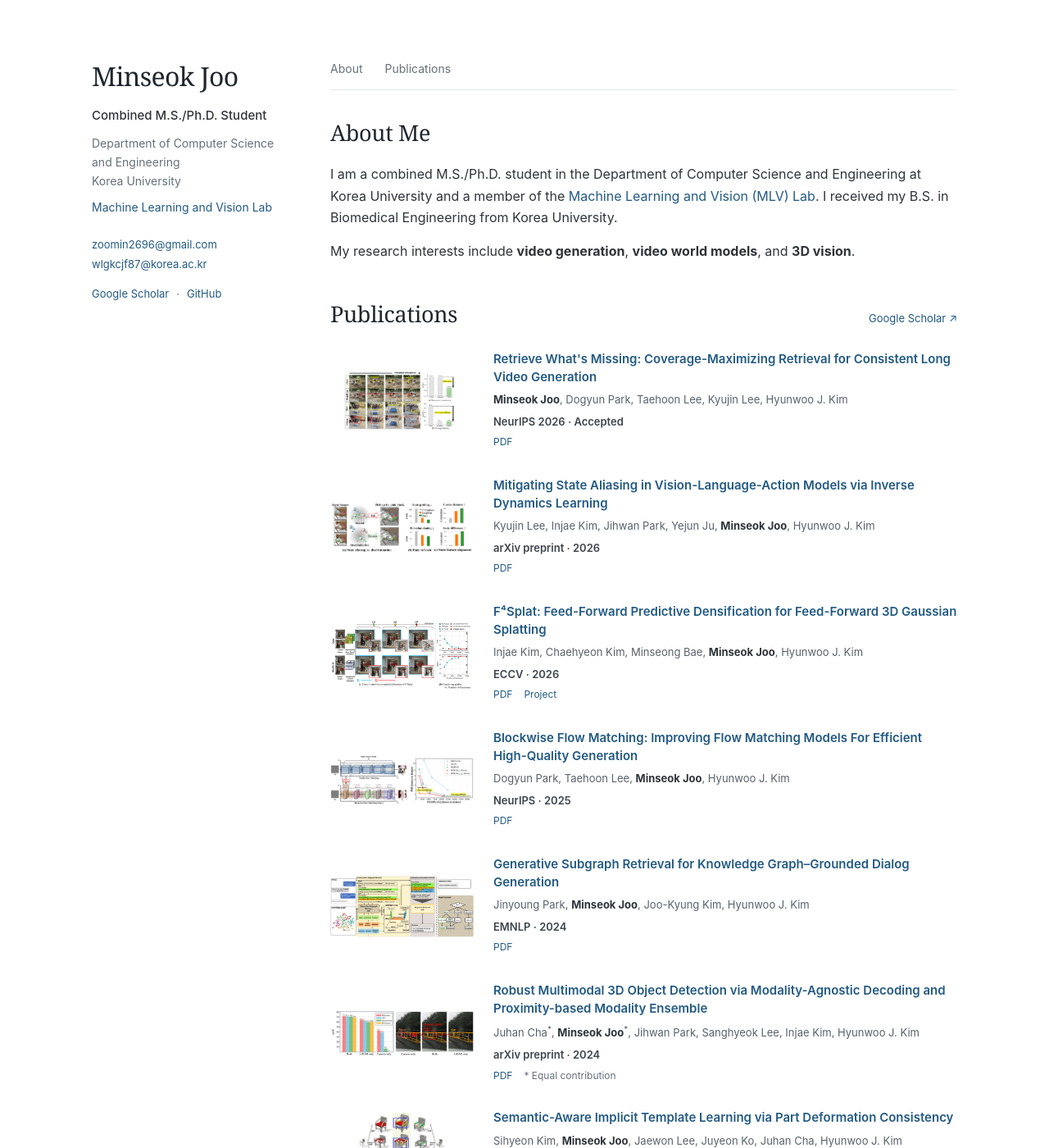
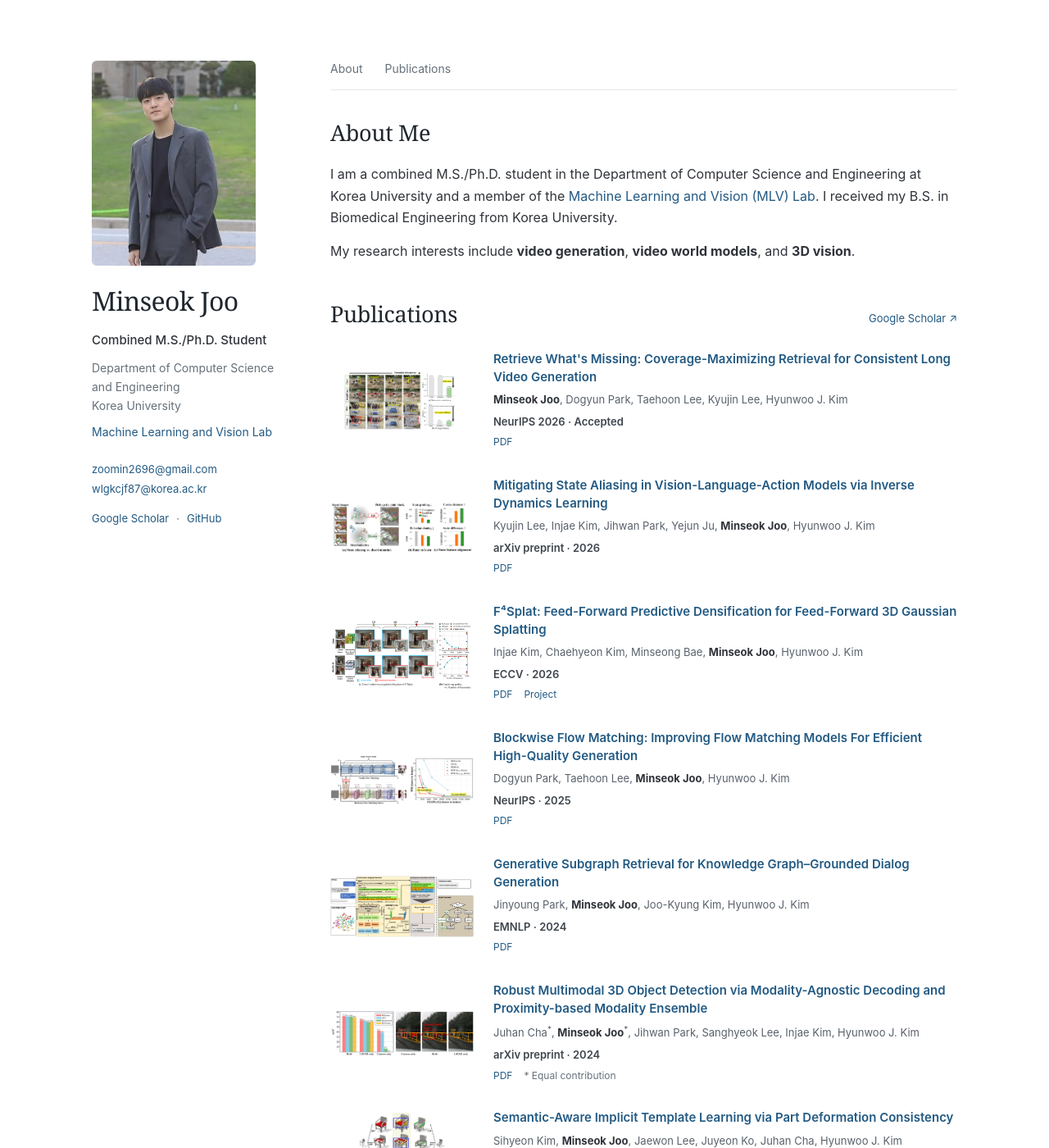
Before and after one commit to zoomkinseok/zoomkinseok.github.io, a Jekyll site: the page built from _pages/about.md, in a window 1280 px wide and 1400 px high. Shown: the whole window at 82% size. Built offline with Jekyll 4.4.1, drawn with Linux system fonts in a browser that asks for light colours.

Commit message:
Add Minseok Joo's profile photo

```diff
--- a/_config.yml
+++ b/_config.yml
@@ -23,7 +23,7 @@ repository               : "zoomkinseok/zoomkinseok.github.io"
 #               Additional customization can be done by editing /_includes/author-profile.html
 author:
   # Biographic information
-  avatar           : # Add a profile photo when available
+  avatar           : "minseok-joo.jpg"
   name             : "Minseok Joo"
   pronouns         : # example: "she/her"
   bio              : "Combined M.S./Ph.D. Student"
--- a/_layouts/academic.html
+++ b/_layouts/academic.html
@@ -12,6 +12,11 @@
     <a class="skip-link" href="#main-content">Skip to content</a>
     <div class="site-shell">
       <aside class="profile" aria-label="Profile and contact">
+        {% if site.author.avatar %}
+        <div class="profile-photo">
+          <img src="{{ site.author.avatar | prepend: '/images/' | relative_url }}" alt="Portrait of {{ site.author.name | escape }}" width="1206" height="787" decoding="async">
+        </div>
+        {% endif %}
         <h1><a href="{{ '/' | relative_url }}">{{ site.author.name | escape }}</a></h1>
         <p class="profile-role">{{ site.author.bio | escape }}</p>
         <p class="profile-affiliation">Department of Computer Science<br>and Engineering<br>{{ site.author.employer | escape }}</p>
--- a/assets/css/academic.css
+++ b/assets/css/academic.css
@@ -31,6 +31,9 @@ p { margin: 0 0 1em; }
   padding: 0 32px;
 }
 .profile { align-self: start; position: sticky; top: 52px; padding-top: 2px; font-size: 14px; }
+.profile-photo { position: relative; width: 200px; aspect-ratio: 4 / 5; margin-bottom: 24px; overflow: hidden; border-radius: 6px; background: #f3f4f6; }
+/* Frame the supplied landscape photo around the face and upper body. */
+.profile-photo img { display: block; position: absolute; width: 335%; max-width: none; height: auto; left: -114%; top: -60%; }
 .profile h1 { margin: 0 0 17px; font-family: Georgia, "Times New Roman", serif; font-size: 32px; font-weight: 500; line-height: 1.2; letter-spacing: -.7px; }
 .profile h1 a { color: #20262d; }
 .profile h1 a:hover { text-decoration: none; }
@@ -74,6 +77,7 @@ h2 { font-family: Georgia, "Times New Roman", serif; font-size: 27px; font-weigh
 @media (max-width: 760px) {
   .site-shell { display: block; max-width: 720px; margin-top: 38px; padding: 0 26px; }
   .profile { position: static; margin-bottom: 30px; }
+  .profile-photo { width: 164px; margin-bottom: 20px; }
   .profile h1 { margin-bottom: 12px; }
   .profile-lab { margin-bottom: 12px; }
   .profile-contact { display: flex; flex-wrap: wrap; gap: 4px 18px; }
```
Also changed, not shown: images/minseok-joo.jpg (added).
